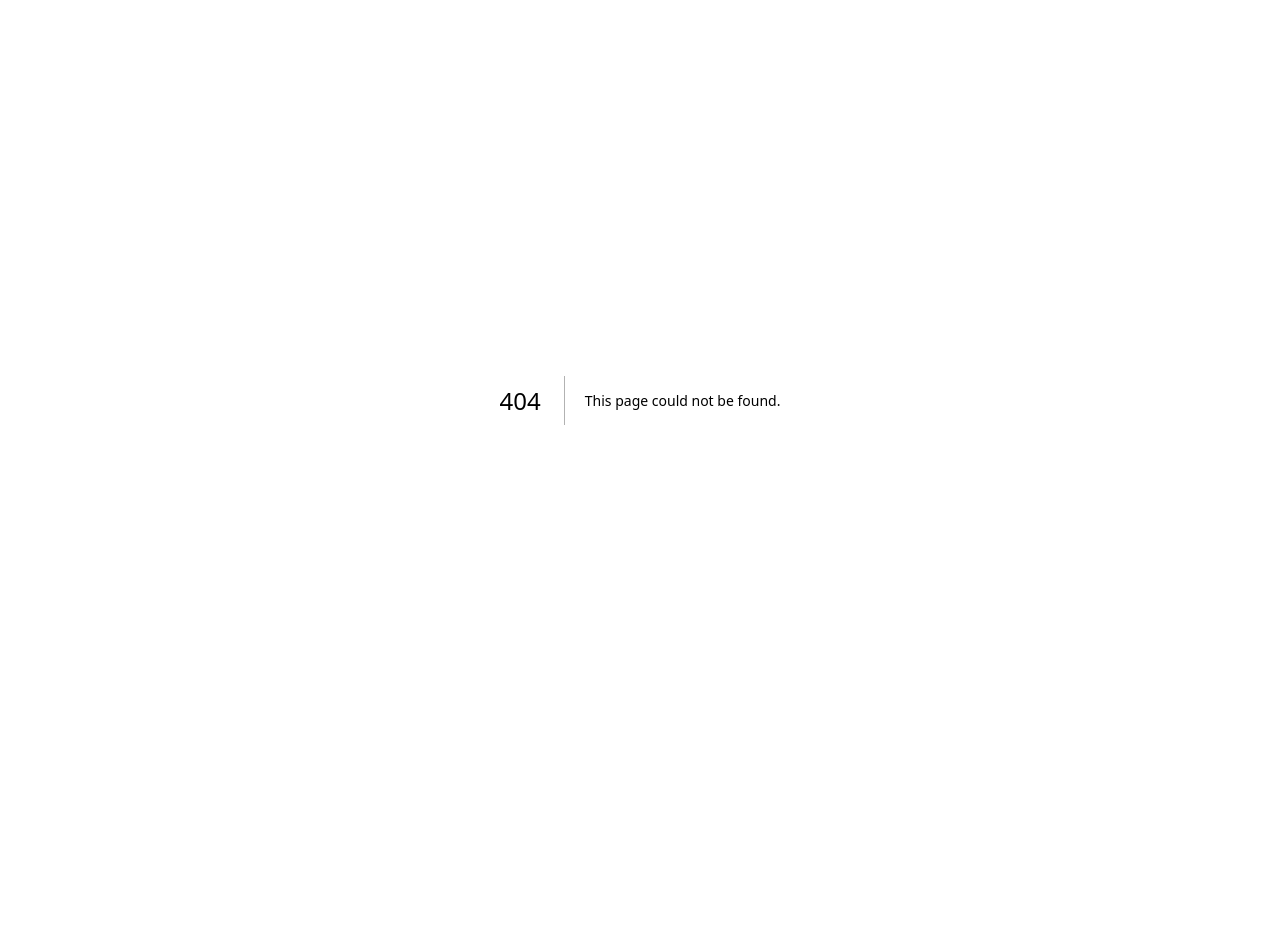
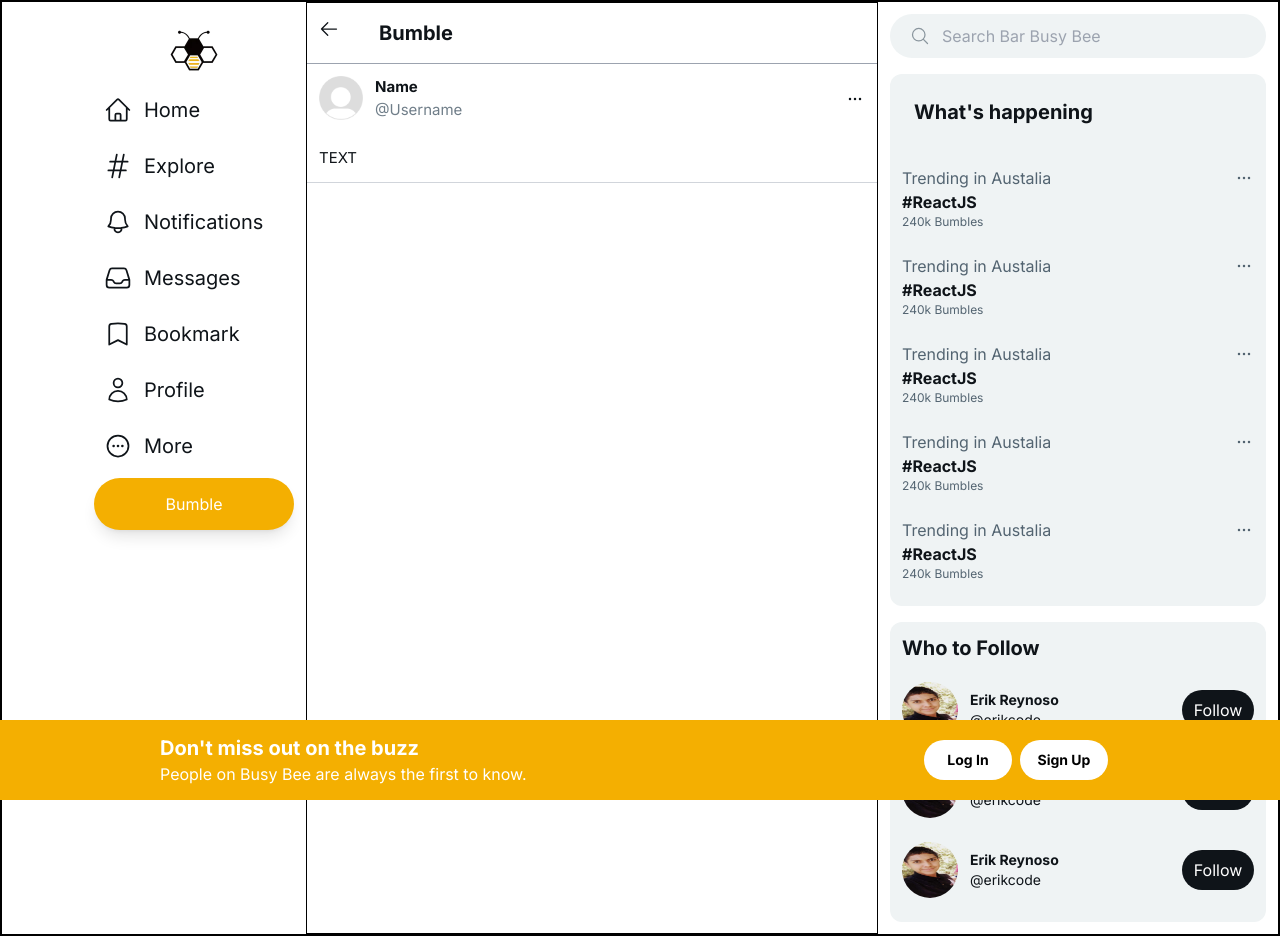
Before and after one commit to KrazyNight/social-media-app-solo-1, a Next.js app: page /1 in a window 1280 px wide. Before the commit this address had no page. Before the commit the page ends 800 px from the top, so only its background shows below. Built offline with nearby package versions, Linux system fonts and the light colour scheme; no server answers.

Commit message:
display comment page part 1

```diff
--- /dev/null
+++ b/app/[id]/page.tsx
@@ -0,0 +1,114 @@
+import CommentModal from "@/components/modals/CommentModal";
+import PostFeed from "@/components/PostFeed";
+import Sidebar from "@/components/Sidebar";
+import SignUpPrompt from "@/components/SignUpPrompt";
+import Widgets from "@/components/Widgets";
+import {
+  ArrowLeftIcon,
+  EllipsisHorizontalCircleIcon,
+  EllipsisHorizontalIcon,
+} from "@heroicons/react/24/outline";
+import Image from "next/image";
+import Link from "next/link";
+import React from "react";
+
+export default function page() {
+  return (
+    <>
+      <div
+        className="text-[#0F1419] min-h-screen
+          max-w-[1400px] mx-auto border-2 border-black
+          flex
+
+          "
+      >
+        <Sidebar />
+
+        <div
+          className="flex-grow border border-black
+                max-w-2xl
+                "
+        >
+          <div
+            className="py-4 px-3 text-lg sm:text-xl sticky top-0
+                    z-50 bg-white bg-opacity-80 backdrop-blur-sm font-bold
+
+                    border-b border-gray-400
+                    flex
+                    "
+          >
+            <Link href="/">
+              <ArrowLeftIcon className="w-5 h-5  mr-10" />
+            </Link>
+            Bumble
+          </div>
+
+
+
+
+
+          <div className="flex flex-col p-3 space-y-5 border-b border-gray-300 ">
+            <div className="flex justify-between items-center mb-1.5  ">
+
+              <div className="flex space-x-3   ">
+                <Image
+                  src={"/assets/profile-pic.png"}
+                  width={44}
+                  height={44}
+                  alt="Profile Picture"
+                  className="w-11 h-11"
+                />
+
+                <div className="flex flex-col text-[15px]  ">
+                  <span
+                    className="font-bold
+                        inline-block whitespace-nowrap overflow-hidden text-ellipsis
+                        max-w-[60px] min-[400px]:max-w-[100px] min-[500px]:max-w-[140px]
+                        sm:max-w-[160p]
+                        "
+                  >
+                    Name
+                  </span>
+                  <span
+                    className="text-[#707E89]
+                        inline-block whitespace-nowrap overflow-hidden text-ellipsis
+                        max-w-[60px] min-[400px]:max-w-[100px] min-[500px]:max-w-[140px]
+                        sm:max-w-[160p]
+                        "
+                  >
+                    @Username
+                  </span>
+                </div>
+
+              </div>
+
+              <EllipsisHorizontalIcon className="w-5 h-5" />
+            </div>
+            <span className="text-[15px] ">TEXT</span>
+          </div>
+
+
+
+
+
+
+
+
+
+
+
+
+
+
+
+
+
+
+        </div>
+
+        <Widgets />
+      </div>
+      <SignUpPrompt />
+    </>
+  );
+}
--- a/components/Post.tsx
+++ b/components/Post.tsx
@@ -5,7 +5,7 @@
 import Moment from "react-moment"
 import { AppDispatch } from "@/redux/store";
 import { useDispatch } from "react-redux";
-import { openCommentModal } from "@/redux/slices/modalSlice";
+import { openCommentModal, setCommentDetails } from "@/redux/slices/modalSlice";
 import Link from "next/link";
 
 interface PostProps {
@@ -20,7 +20,7 @@
     <>
       <div className="border-b border-gray-400">
 
-        <Link href={'/' + id} >
+        <Link href="/ + id" >
 
           <PostHeader
           name={data.name}
@@ -28,8 +28,8 @@
           timestamp= {data.timestamp}
           text={data.text}
           />
+        </Link>
 
-        </Link>
 
         <div className="ml-16 p-3 flex space-x-14 " >
             <div className="relative" >
@@ -37,7 +37,14 @@
                 className="w-[22px] h-[22px] cursor-pointer
                 hover:text-[#F4AF01] transition "
 
-                onClick={() => dispatch(openCommentModal())}
+                onClick={() => {
+                  dispatch(setCommentDetails({
+                    name: data.name,
+                    username: data.username,
+                    id: id,
+                    text: data.text,
+                  }))
+                  dispatch(openCommentModal())}}
                 />
                 <span className="absolute text-xs top-1 -right-3 " >
                     2
```
Lines whose indentation alone changed are shown as unchanged.
